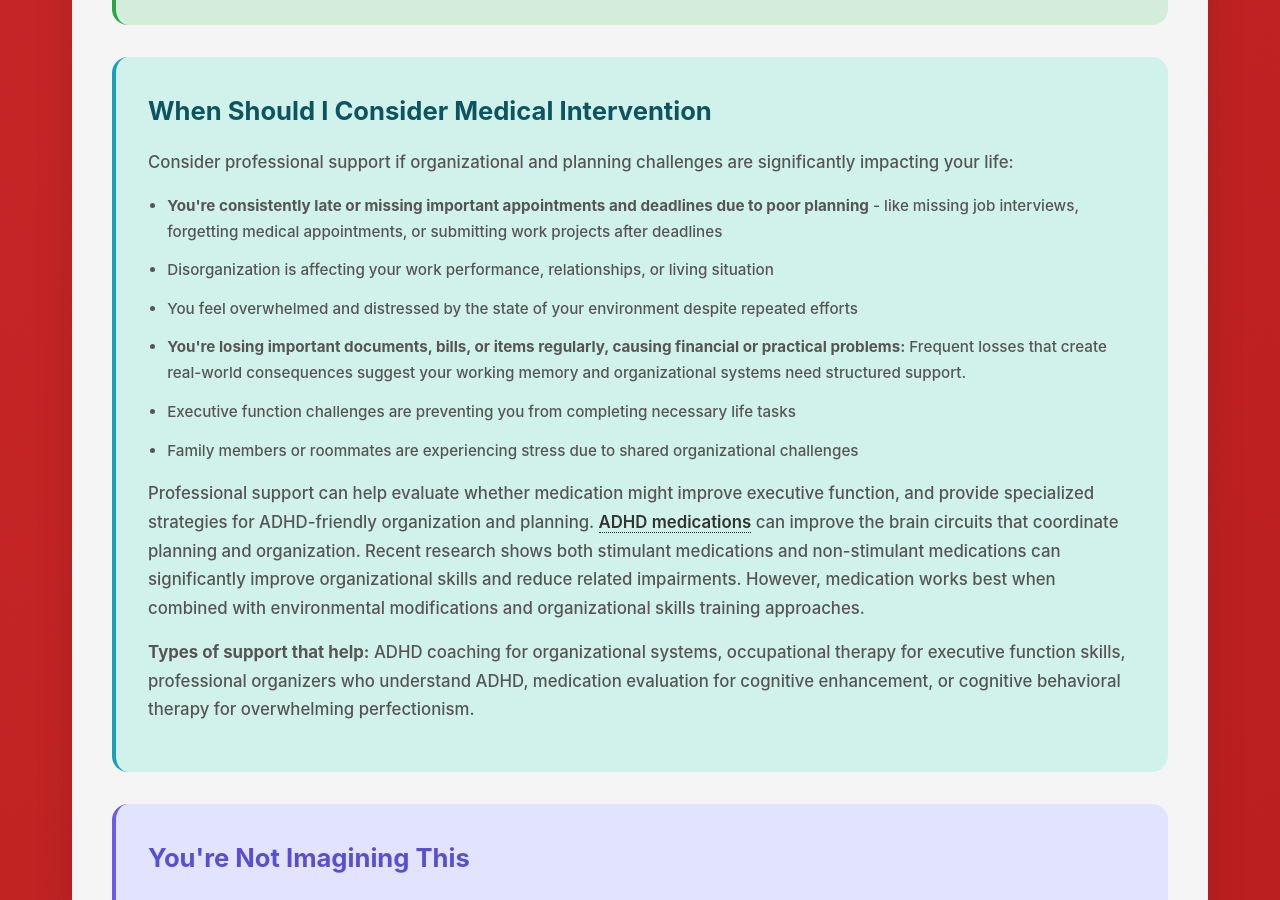
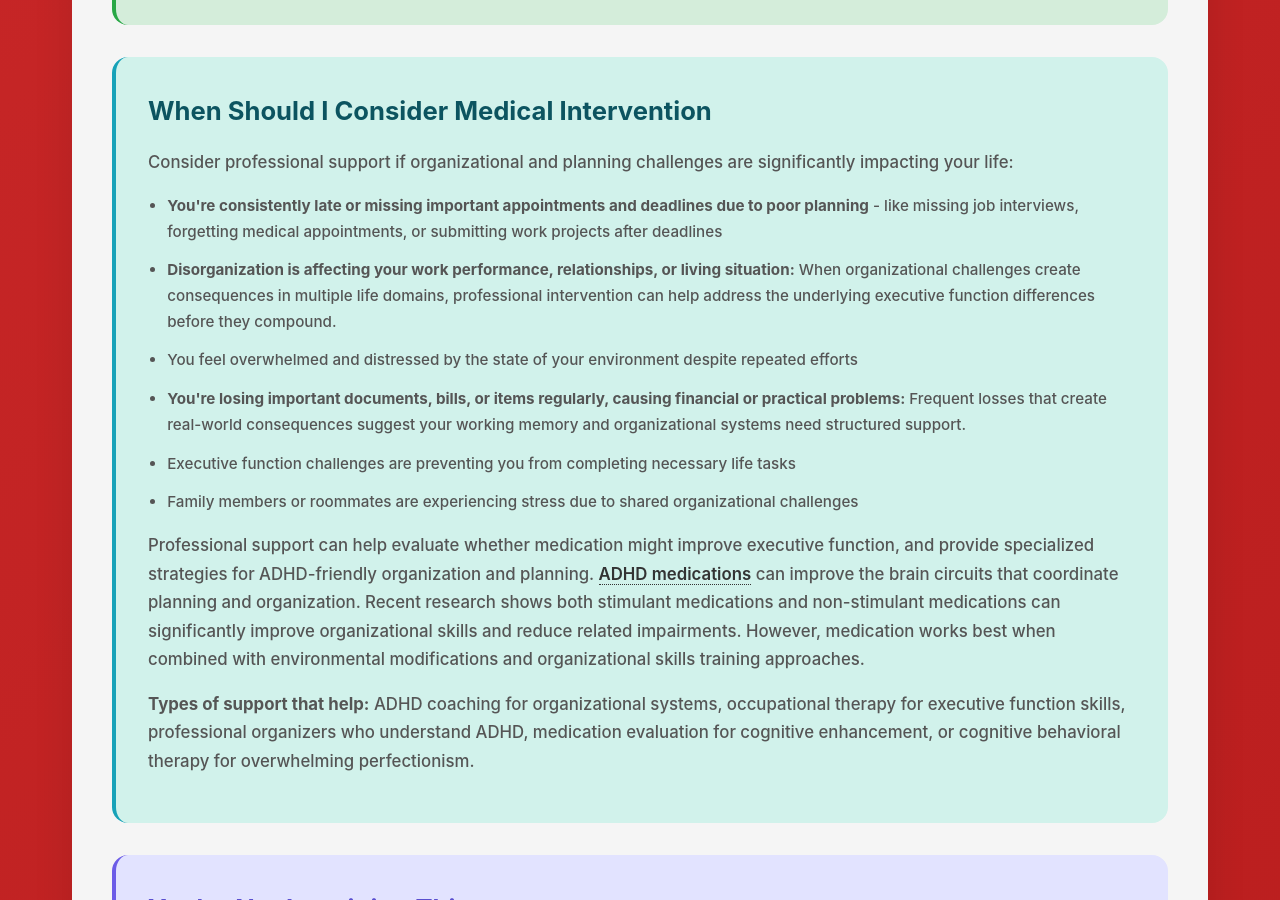
Before and after one commit to neurodivergent-survival-guide/neurodivergent-survival-guide, a Jekyll site: the page built from struggles/organization-and-planning-challenges.html, in a window 1280 px wide and 900 px high, scrolled down 3723 px. Built offline with Jekyll 4.4.1, drawn with Linux system fonts in a browser that asks for light colours.

Commit message:
Update organization-and-planning-challenges.html

```diff
--- a/struggles/organization-and-planning-challenges.html
+++ b/struggles/organization-and-planning-challenges.html
@@ -112,7 +112,7 @@ search_terms: ["can't get organized", "total chaos", "lose everything", "where d
 
         <ul>
             <li><strong>You're consistently late or missing important appointments and deadlines due to poor planning</strong> - like missing job interviews, forgetting medical appointments, or submitting work projects after deadlines</li>
-            <li>Disorganization is affecting your work performance, relationships, or living situation</li>
+            <li><strong>Disorganization is affecting your work performance, relationships, or living situation:</strong> When organizational challenges create consequences in multiple life domains, professional intervention can help address the underlying executive function differences before they compound.</li>
             <li>You feel overwhelmed and distressed by the state of your environment despite repeated efforts</li>
             <li><strong>You're losing important documents, bills, or items regularly, causing financial or practical problems:</strong> Frequent losses that create real-world consequences suggest your working memory and organizational systems need structured support.</li>
             <li>Executive function challenges are preventing you from completing necessary life tasks</li>
```
